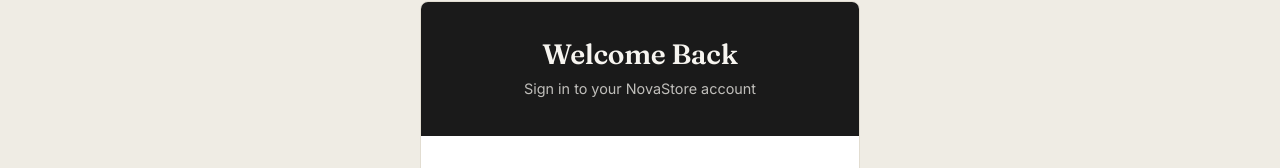
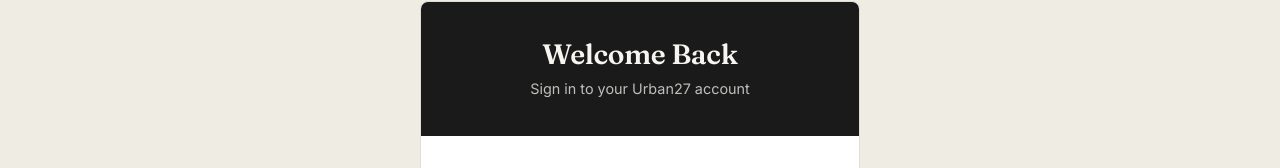
Before and after one commit to IgnacioDN/NovaStore, a React (Vite) app: page /login in a window 1280 px wide. Shown: the part 173-341 px from the top of the page. Built offline with nearby package versions, Linux system fonts and the light colour scheme.

Commit message:
Update login text from NovaStore to Urban27

```diff
--- a/src/pages/LoginPage.jsx
+++ b/src/pages/LoginPage.jsx
@@ -23,7 +23,7 @@
       <div className="login-container">
         <div className="login-header">
           <h2>Welcome Back</h2>
-          <p>Sign in to your NovaStore account</p>
+          <p>Sign in to your Urban27 account</p>
         </div>
 
         <form className="login-form" onSubmit={handleSubmit}>
```
